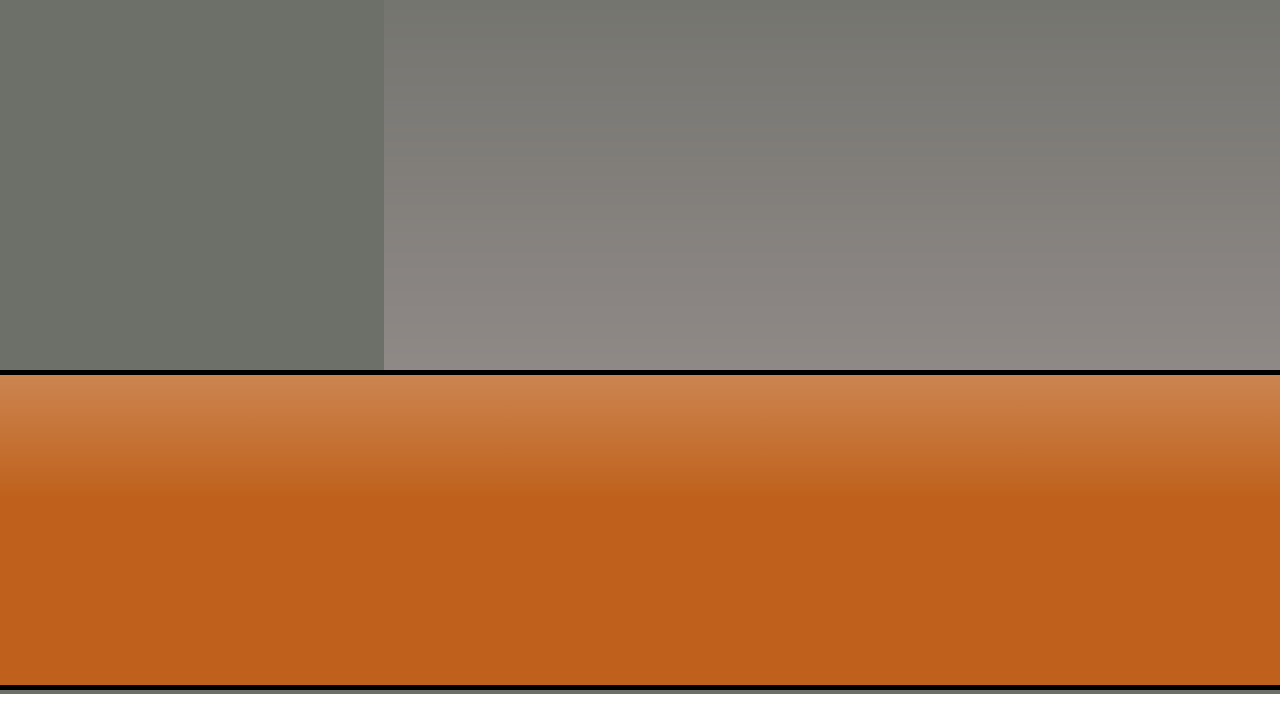
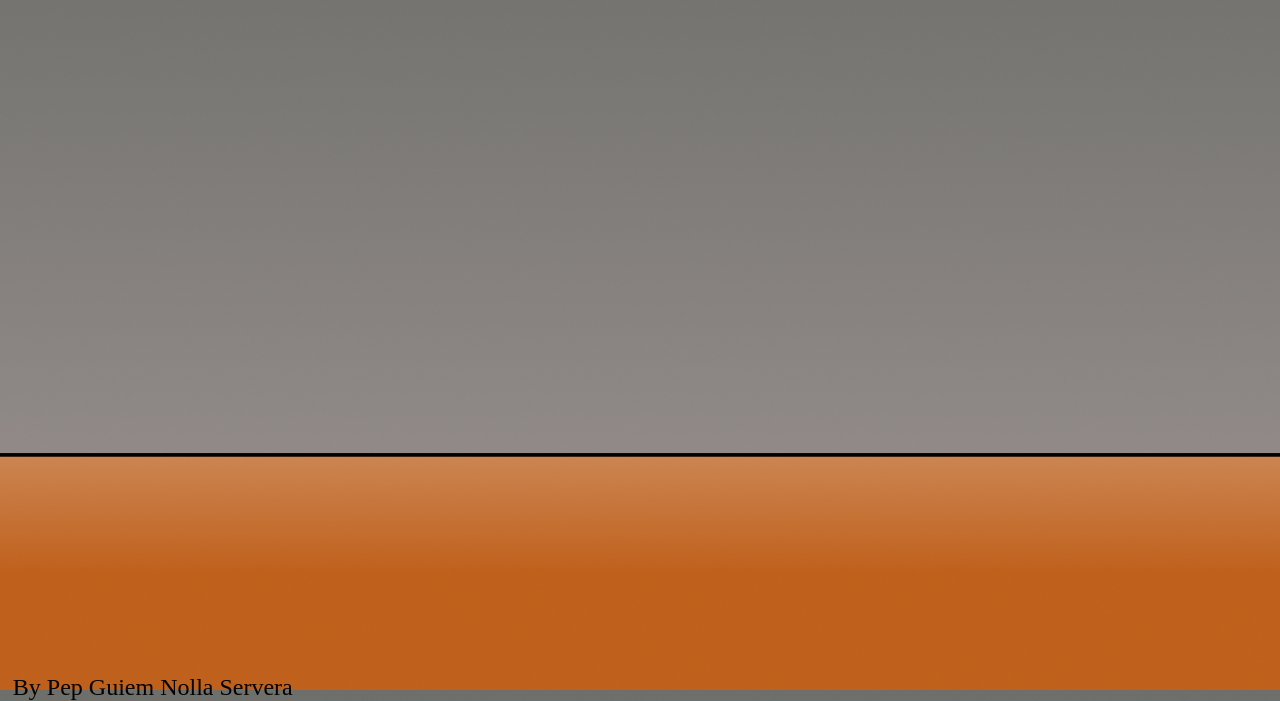
Before and after one commit to PepGuiem/Curriculum, a website built with Parcel: page src/index.html in a window 1280 px wide. Shown: the part 110-811 px from the top of the page. Built offline with nearby package versions, Linux system fonts and the light colour scheme.

Commit message:
footer background semi done

```diff
--- a/src/css/style.css
+++ b/src/css/style.css
@@ -1,5 +1,5 @@
 body{
-    background: linear-gradient(180deg, #6D6F69 0%, #A69A9A 100%);
+    background-image: url("/src/img/backgorund.PNG");
     background-repeat: no-repeat;
     background-size: cover;
     background-position: bottom;
@@ -16,7 +16,35 @@ svg{
 }
 
 .div1{
-    width: 30%;
-    height: 60%;
-    background-color: #6D6F69;
+    width: 100%;
+    height: 95%;
+    display: flex;
+    flex-direction: row;
 }
+
+.networks{
+    height: 100%;
+    width: 15%;
+}
+
+.tv{
+    height: 100%;
+    width: 60%;
+}
+
+.lamp{
+    height: 100%;
+    width: 25%;
+}
+
+footer{
+    height: 3%;
+    width: 100%;
+}
+
+#footer{
+    width: 98%;
+    margin-left: 1%;
+    color: black;
+    font-size: 24px;
+}
--- a/src/index.html
+++ b/src/index.html
@@ -9,16 +9,12 @@
 </head>
 <body>
     <div class="div1">
-
+        <div class="networks"></div>
+        <div class="tv"></div>
+        <div class="lamp"></div>
     </div>
-    <svg width="100%" height="40%" x="0%" y="90%">
-        <defs>
-            <linearGradient id="grad2" x1="0%" y1="0%" x2="0%" y2="100%">
-              <stop offset="0%" style="stop-color:#CC8652 ;stop-opacity:1" />
-              <stop offset="40%" style="stop-color:#BF611C;stop-opacity:1" />
-            </linearGradient>
-          </defs>
-        <rect x="-1%" y="0%" width="110%" height="100%" fill="url(#grad2)" style="stroke-width:10;stroke:rgb(0,0,0);"/>
-    </svg>
+    <footer>
+        <p id="footer">By Pep Guiem Nolla Servera</p>
+    </footer>
 </body>
 </html>
```
Also changed, not shown: src/img/backgorund.PNG (added).
